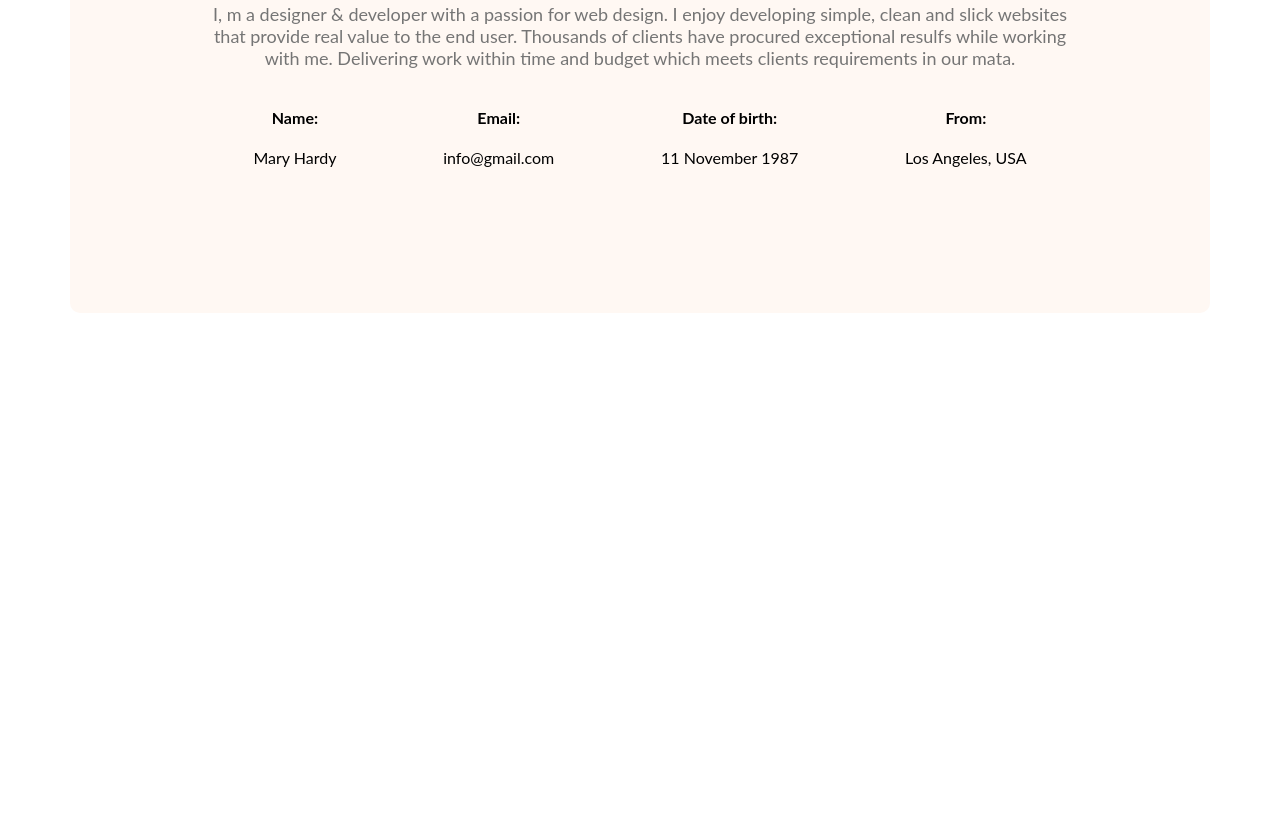
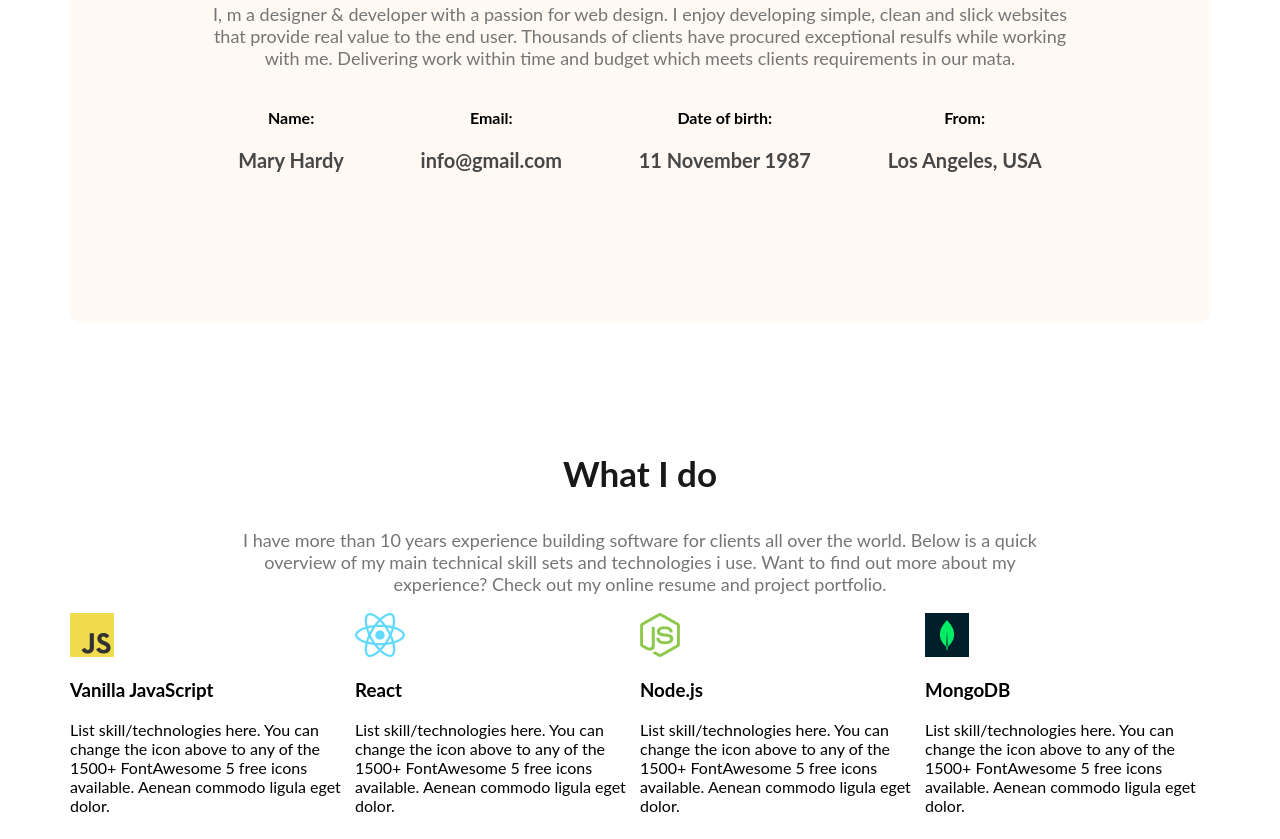
Before and after one commit to SamitRaiyan/mod5--Bulid-a-beautiful-portfolio-website, a plain HTML site: page index.html in a window 1280 px wide. Shown: the part 1130-1969 px from the top of the page. Before the commit the page ends 1573 px from the top, so only its background shows below. Drawn offline with Linux system fonts and the light colour scheme.

Commit message:
skills added

```diff
--- a/index.html
+++ b/index.html
@@ -6,11 +6,14 @@
     <title>practicePortfolio</title>
 
     <!-- googleFont -->
-    <link rel="preconnect" href="https://fonts.googleapis.com">
-<link rel="preconnect" href="https://fonts.gstatic.com" crossorigin>
-<link href="https://fonts.googleapis.com/css2?family=Open+Sans:ital,wght@0,800;1,800&display=swap" rel="stylesheet">
+    <link rel="preconnect" href="https://fonts.googleapis.com" />
+    <link rel="preconnect" href="https://fonts.gstatic.com" crossorigin />
+    <link
+      href="https://fonts.googleapis.com/css2?family=Open+Sans:ital,wght@0,800;1,800&display=swap"
+      rel="stylesheet"
+    />
 
-    <link rel="stylesheet" href="styles/portfolio.css">
+    <link rel="stylesheet" href="styles/portfolio.css" />
   </head>
   <body>
     <header class="header">
@@ -26,18 +29,28 @@
         <div class="banner-content">
           <h3 class="banner-greeting">Hi, I am</h3>
           <h1 class="banner-title">Mary Hardy</h1>
-            <p class="banner-description">Shot what able cold new see hold.Friendly as an betrayed formerly he. Morning because as to society behaved moments.</p>
+          <p class="banner-description">
+            Shot what able cold new see hold.Friendly as an betrayed formerly
+            he. Morning because as to society behaved moments.
+          </p>
           <button class="btn-primary">Download CV</button>
           <button class="btn-primary">Contact</button>
         </div>
-          <img class="profile-pic" src="images/hardy.png" alt="">
+        <img class="profile-pic" src="images/hardy.png" alt="" />
       </div>
     </header>
 
     <main>
+      <!-- About Me section -->
       <section class="about">
         <h3 class="section-title">About Me</h3>
-        <p class="section-description">I, m a designer & developer with a passion for web design. I enjoy developing simple, clean and slick websites that provide real value to the end user. Thousands of clients have procured exceptional resulfs while working with me. Delivering work within time and budget which meets clients requirements in our mata.</p>
+        <p class="section-description">
+          I, m a designer & developer with a passion for web design. I enjoy
+          developing simple, clean and slick websites that provide real value to
+          the end user. Thousands of clients have procured exceptional resulfs
+          while working with me. Delivering work within time and budget which
+          meets clients requirements in our mata.
+        </p>
         <div class="about-info-container">
           <div class="about-info">
             <h4 class="info-title">Name:</h4>
@@ -57,6 +70,38 @@
           </div>
         </div>
       </section>
+      <!-- What I do section -->
+      <section>
+        <h3 class="section-title">What I do</h3>
+        <p id="what-i-do-description" class="section-description">
+          I have more than 10 years experience building software for clients all
+          over the world. Below is a quick overview of my main technical skill
+          sets and technologies i use. Want to find out more about my
+          experience? Check out my online resume and project portfolio.
+        </p>
+        <div class="skill-container">
+          <div class="skill">
+            <img src="images/icons/js.png" alt="">
+            <h3 class="skill-title">Vanilla JavaScript</h3>
+            <p class="skill-description">List skill/technologies here. You can change the icon above to any of the 1500+ FontAwesome 5 free icons available. Aenean commodo ligula eget dolor.</p>
+          </div>
+          <div class="skill">
+            <img src="images/icons/react.png" alt="">
+            <h3 class="skill-title">React</h3>
+            <p class="skill-description">List skill/technologies here. You can change the icon above to any of the 1500+ FontAwesome 5 free icons available. Aenean commodo ligula eget dolor.</p>
+          </div>
+          <div class="skill">
+            <img src="images/icons/nodejs.png" alt="">
+            <h3 class="skill-title">Node.js</h3>
+            <p class="skill-description">List skill/technologies here. You can change the icon above to any of the 1500+ FontAwesome 5 free icons available. Aenean commodo ligula eget dolor.</p>
+          </div>
+          <div class="skill">
+            <img src="images/icons/mongo.png" alt="">
+            <h3 class="skill-title">MongoDB</h3>
+            <p class="skill-description">List skill/technologies here. You can change the icon above to any of the 1500+ FontAwesome 5 free icons available. Aenean commodo ligula eget dolor.</p>
+          </div>
+        </div>
+      </section>
     </main>
 
     <footer></footer>
--- a/styles/portfolio.css
+++ b/styles/portfolio.css
@@ -15,16 +15,16 @@ body {
   font-weight: 700;
   padding: 15px 30px;
 }
-.section-title{
-  color:#181818;
-text-align: center;
-font-size: 35px;
-font-weight: 700;
+.section-title {
+  color: #181818;
+  text-align: center;
+  font-size: 35px;
+  font-weight: 700;
 }
-.section-description{
-  color:#757575;
-text-align: center;
-font-size: 18px;
+.section-description {
+  color: #757575;
+  text-align: center;
+  font-size: 18px;
 }
 
 /* nav related styles */
@@ -87,7 +87,7 @@ nav a {
 }
 
 /* main section styles */
-main{
+main {
   max-width: 1140px;
   margin: 0px auto;
 }
@@ -99,10 +99,23 @@ main{
   background: #fff8f3;
   margin: 130px 0px;
 }
-.about-info-container{
+.about-info-container {
   display: flex;
   justify-content: space-around;
 }
-.about-info{
+.about-info {
   text-align: center;
 }
+.info-description {
+  color:#474747;
+  font-size: 20px;
+  font-weight: 700;
+}
+
+/* What I do styles */
+#what-i-do-description{
+  padding: 0px 150px;
+}
+.skill-container{
+  display: flex;
+}
```
Lines whose indentation alone changed are shown as unchanged.
